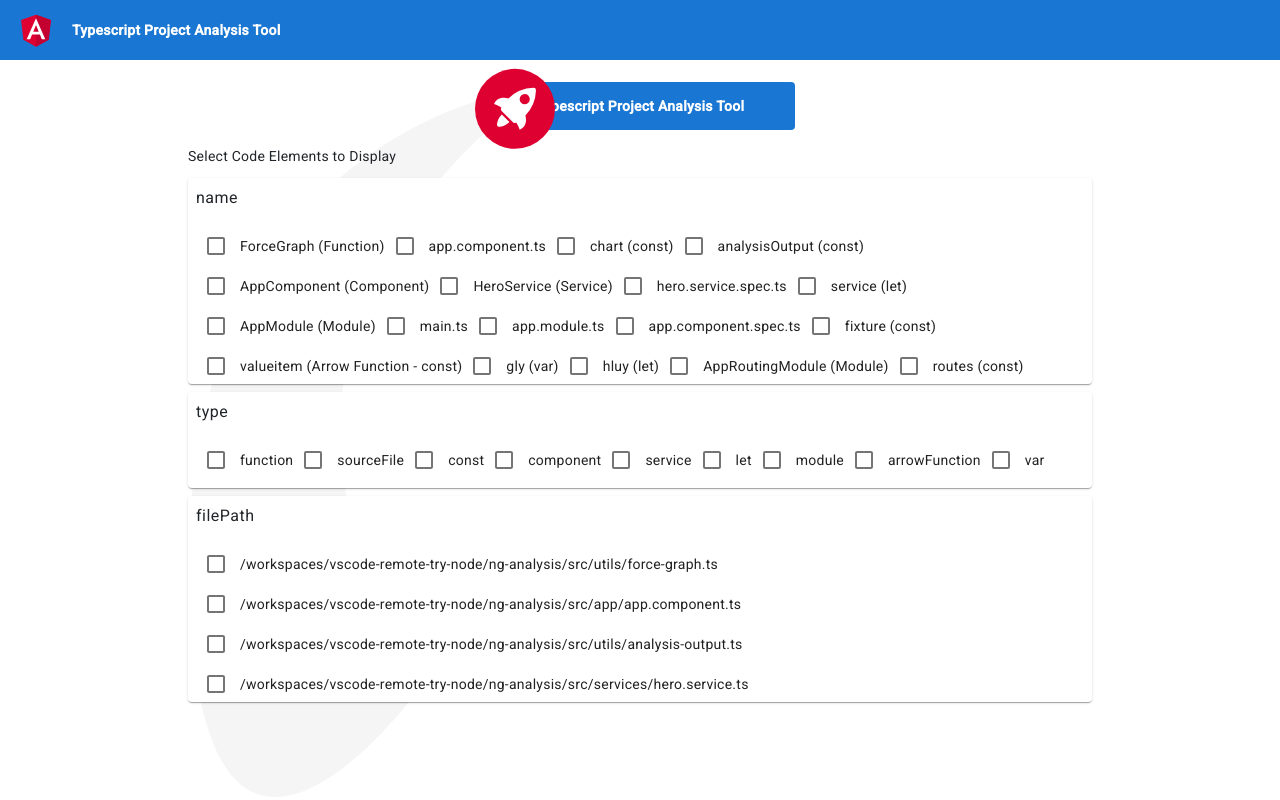
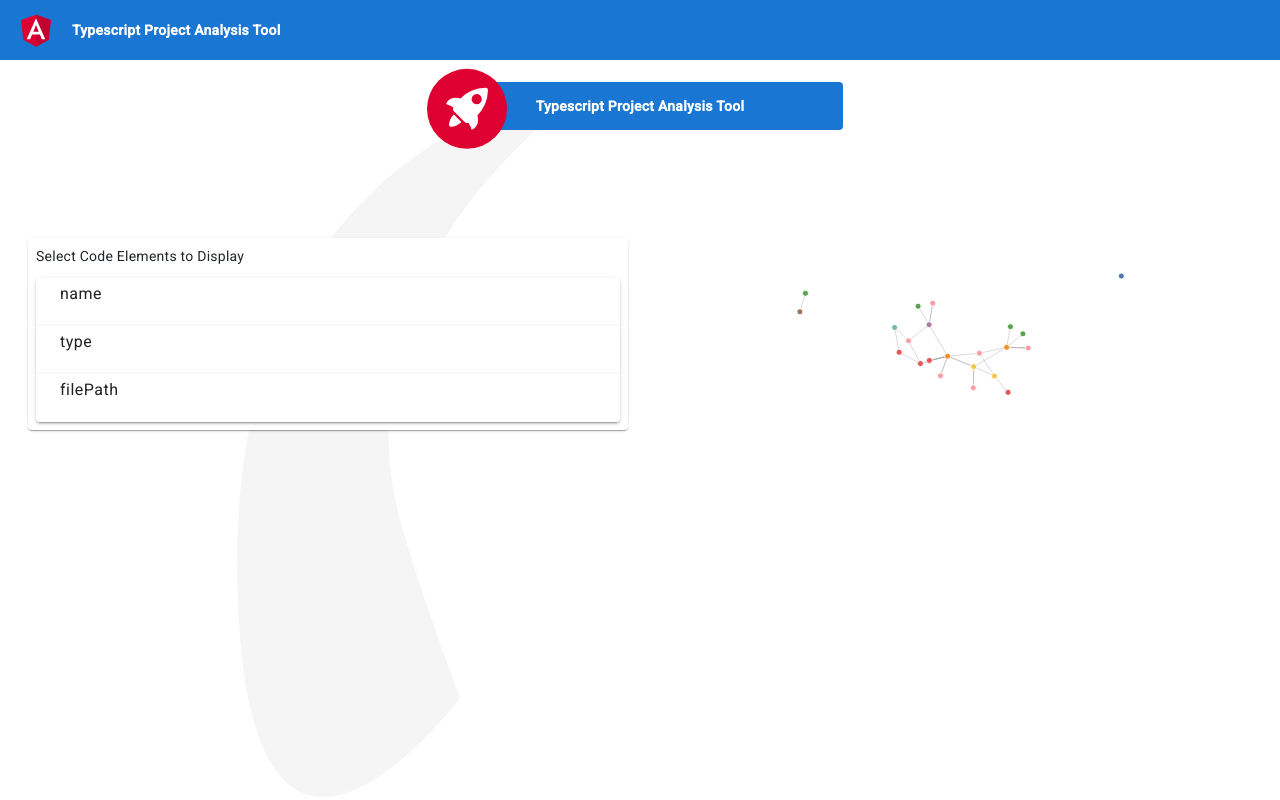
Before and after one commit to roshan-sama/Angular-Analyser, an Angular app in the folder ng-analysis/: page / in a window 1280 px wide. Shown: the top 800 px of the page. Built offline with nearby package versions, Linux system fonts and the light colour scheme.

Commit message:
feat: add filters to sidebar

```diff
--- a/ng-analysis/src/app/app.component.html
+++ b/ng-analysis/src/app/app.component.html
@@ -72,16 +72,14 @@
   </div>
 
   <!-- Resources -->
-  <div class="container-fluid">
-    <div class="row">
+  <div class="container-fluid h-100">
+    <div class="row align-items-center">
       <node-filter-presentation
         [analysisGraph]="analysisOutput"
         (filterChangeEvent)="handleFilterChange($event)"
-        class="d-block col-12"
+        class="d-block col-12 col-md-6"
       ></node-filter-presentation>
-    </div>
-    <div class="row">
-      <div id="chart-div" class="card-container d-block col-12"></div>
+      <div id="chart-div" class="card-container d-block col-md-6"></div>
     </div>
   </div>
   <router-outlet></router-outlet>
--- a/ng-analysis/src/app/app.component.ts
+++ b/ng-analysis/src/app/app.component.ts
@@ -1,4 +1,4 @@
-import { Component } from '@angular/core';
+import { Component, ViewChild } from '@angular/core';
 import { HeroService } from 'src/services/hero.service';
 import { analysisOutput } from 'src/utils/analysis-output';
 import { ForceGraph } from 'src/utils/force-graph';
@@ -11,11 +11,12 @@ import { IAnalysisFilter } from './interfaces/analysis-filter';
   styleUrls: ['./app.component.scss']
 })
 export class AppComponent {
+
   title = 'ng-analysis';
 
   constructor(private hero: HeroService) {
     let filterValues: IAnalysisFilter = {}
-   }
+  }
 
   analysisOutput?: falcorDependencyGraph
 
@@ -24,6 +25,10 @@ export class AppComponent {
   defaultFilterValues?: IAnalysisFilter
 
   ngOnInit() {
+    this.analysisOutput = analysisOutput
+  }
+
+  ngAfterViewInit(){
     this.drawGraph(analysisOutput)
   }
 
@@ -45,27 +50,42 @@ export class AppComponent {
     this.filteredOutput = { ...analysisOutput }
     const nodeIds = new Set<string>(Object.keys(analysisOutput.nodesById));
 
+    // For each key in the filter values,
+    // Loop through each nodeObject and check if that
+    // node object's value, in the filtered Values is enabled or not
     Object.keys(filterValues).forEach((key) => {
-      // Loop through each nodeObject and check if for each nodeObject
-      // For a single nodeObject, and key provided from the above filter
+
       nodeIds.forEach((nodeId) => {
         Object.entries(filterValues[key]).forEach(([value, enabled]) => {
-          if(!enabled){
+          if (analysisOutput.nodesById[nodeId][key] === value && !enabled) {
             nodeIds.delete(nodeId)
           }
         })
       })
     })
+
+    // TODO: Hardcoding id as second element here, ensure no side effects
+    this.filteredOutput.nodes = this.filteredOutput.nodes.filter((node) => nodeIds.has(node.value[1]))
+    this.filteredOutput.links = this.filteredOutput.links.filter((link) => nodeIds.has(link.source.value[1]) && nodeIds.has(link.target.value[1]))
+
     console.log("Final node Ids", nodeIds)
+
+    this.drawGraph(this.filteredOutput)
   }
 
   drawGraph(analysisOutput: falcorDependencyGraph) {
     //@ts-ignore
     const chart = ForceGraph(analysisOutput, this.chart)
-    this.analysisOutput = analysisOutput
     console.log(chart, "cht")
-    //@ts-ignore
-    document.getElementById("chart-div")?.appendChild(chart)
+
+    const chartDiv = document.querySelector('#chart-div')
+    if(chartDiv){
+      chartDiv.innerHTML = ''
+      //@ts-ignore
+      chartDiv.appendChild(chart)
+    } else{
+      console.error(`chartDiv element wasn't selectable`)
+    }
   }
 
 }
--- a/ng-analysis/src/app/app.module.ts
+++ b/ng-analysis/src/app/app.module.ts
@@ -10,6 +10,7 @@ import { NodeFilterPresentationComponent } from './node-filter-presentation/node
 import { BrowserAnimationsModule } from '@angular/platform-browser/animations';
 import {MatCheckboxModule} from '@angular/material/checkbox';
 import {MatCardModule} from '@angular/material/card';
+import {MatExpansionModule} from '@angular/material/expansion';
 
 @NgModule({
   declarations: [
@@ -23,7 +24,8 @@ import {MatCardModule} from '@angular/material/card';
     HttpClientModule,
     BrowserAnimationsModule,
     MatCheckboxModule,
-    MatCardModule
+    MatCardModule,
+    MatExpansionModule
   ],
   providers: [],
   bootstrap: [AppComponent]
--- a/ng-analysis/src/app/node-filter-presentation/node-filter-presentation.component.html
+++ b/ng-analysis/src/app/node-filter-presentation/node-filter-presentation.component.html
@@ -1,8 +1,18 @@
-<p>Select Code Elements to Display</p>
-<mat-card *ngFor="let filterableKey of filterableKeys" class="p-2 mb-2">
-    <h4>{{filterableKey}}</h4>
-    <div class="d-flex flex-wrap" style="max-height: 150px; overflow: auto;">
-        <mat-checkbox *ngFor="let value of filterableValues[filterableKey]" (change)="handleTypeSelect(filterableKey, value, $event.checked)">{{value}}
-        </mat-checkbox>
-    </div>
+<mat-card class="p-2">
+    <p>Select Code Elements to Display</p>
+    <mat-accordion>
+        <mat-expansion-panel hideToggle *ngFor="let filterableKey of filterableKeys">
+            <mat-expansion-panel-header>
+                <mat-panel-title>
+                    <h4>{{filterableKey}}</h4>
+                </mat-panel-title>
+            </mat-expansion-panel-header>
+            <div class="d-flex flex-wrap" style="max-height: 150px; overflow: auto;">
+                <mat-checkbox *ngFor="let value of filterableValues[filterableKey]"
+                    (change)="handleTypeSelect(filterableKey, value, $event.checked)"
+                    [checked]="filteredObject[filterableKey][value]">{{value}}
+                </mat-checkbox>
+            </div>
+        </mat-expansion-panel>
+    </mat-accordion>
 </mat-card>
--- a/ng-analysis/src/app/node-filter-presentation/node-filter-presentation.component.ts
+++ b/ng-analysis/src/app/node-filter-presentation/node-filter-presentation.component.ts
@@ -19,7 +19,7 @@ export class NodeFilterPresentationComponent {
 
   filteredObject: IAnalysisFilter = {}
 
-  constructor(){
+  constructor() {
 
   }
 
@@ -59,6 +59,7 @@ export class NodeFilterPresentationComponent {
   }
 
   handleTypeSelect(key: string, value: string, checked: boolean) {
-
+    this.filteredObject[key][value] = checked
+    this.filterChangeEvent.emit(this.filteredObject)
   }
 }
--- a/ng-analysis/src/styles.scss
+++ b/ng-analysis/src/styles.scss
@@ -61,9 +61,9 @@
     display: flex;
     margin: 82px auto 32px;
     padding: 0 16px;
-    max-width: 960px;
     flex-direction: column;
     align-items: center;
+    min-height: 100vh;
   }
 
   svg.material-icons {
```
